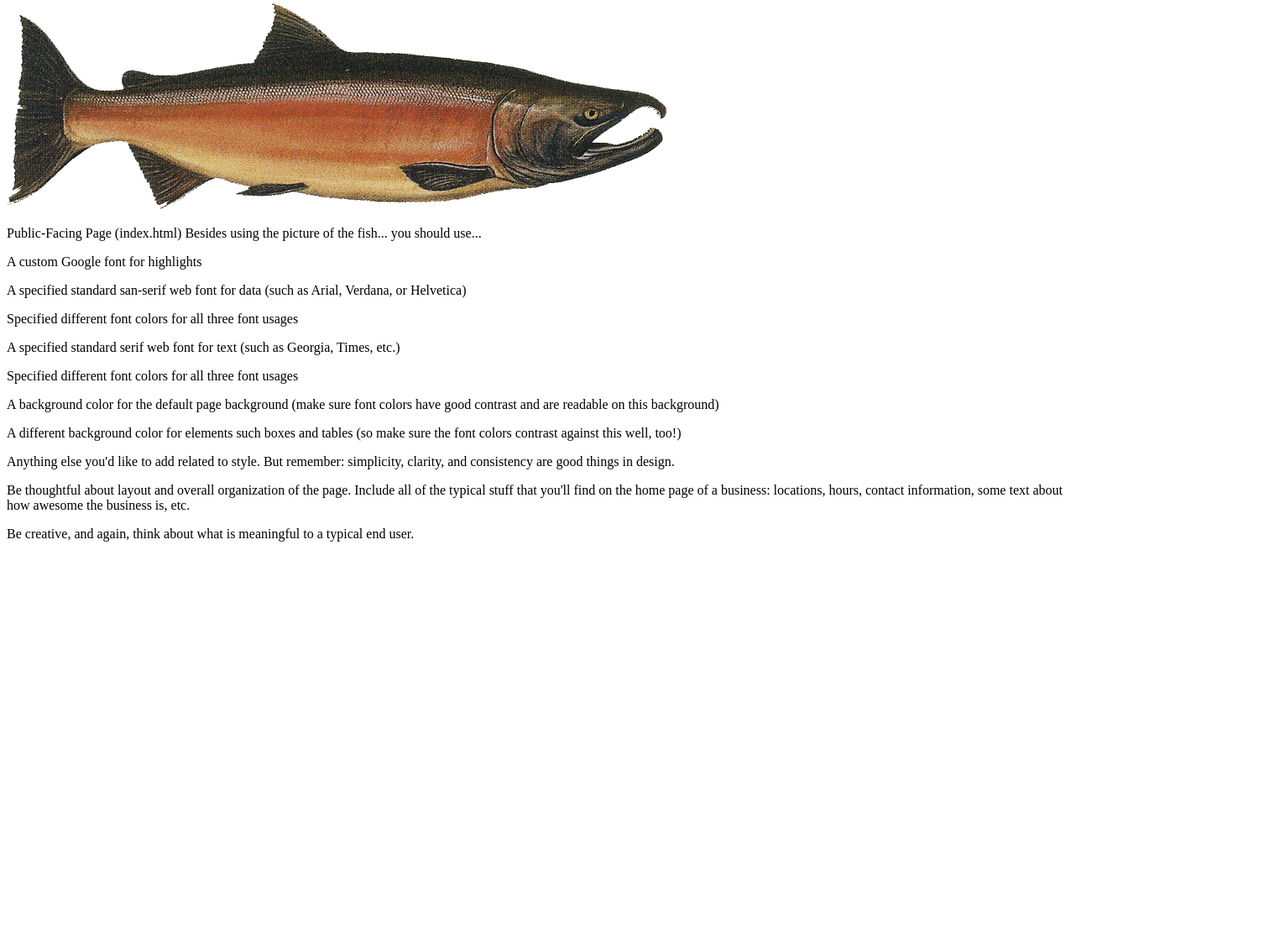
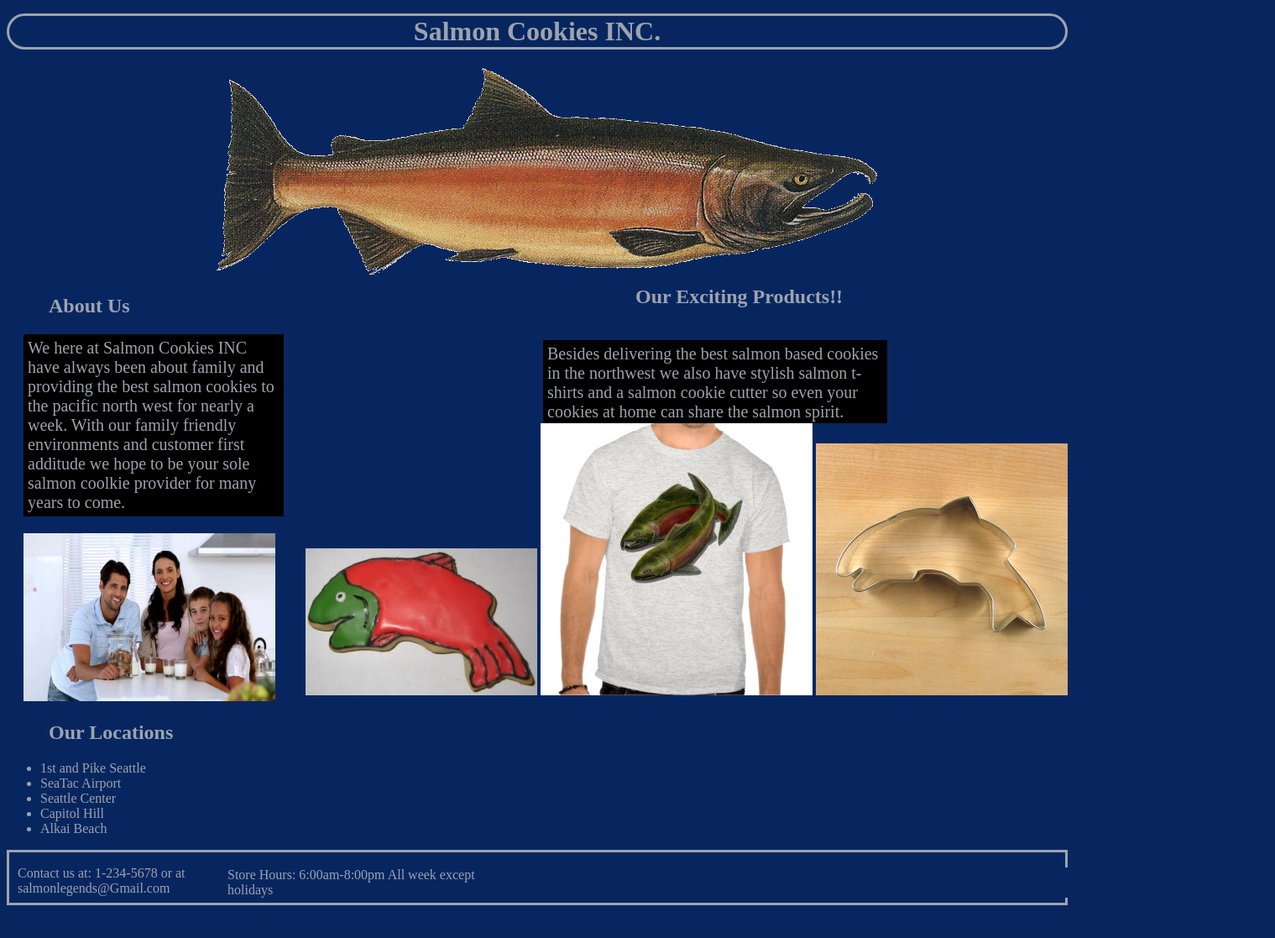
Before and after one commit to desertduane/Cookie-Stand, a plain HTML site: page index.html in a window 1280 px wide. Shown: the part 5-1122 px from the top of the page at 84% size, 1519 px wide, since content can reach past the window. Before the commit the page ends 800 px from the top, so only its background shows below. Drawn offline with Linux system fonts and the light colour scheme.

Commit message:
start CSS

```diff
--- a/index.html
+++ b/index.html
@@ -2,15 +2,48 @@
 <html>
   <head>
     <meta charset="utf-8">
-    <title>Cookie Stand</title>
+    <title>Salmon Cookies INC.</title>
     <link rel="stylesheet" href="style.css">
   </head>
   <body>
+    <h1>Salmon Cookies INC.</h1>
 
-    <img src="images/salmon.png" alt="salmon">
-    <p>Public-Facing Page (index.html)
+    <img id="salmon" src="images/salmon.png" alt="salmon">
+    <h2>About Us</h2>
 
-Besides using the picture of the fish... you should use...
+    <p id="aboutUs">We here at Salmon Cookies INC have always been about family and providing the best salmon cookies to the pacific north west for nearly a week. With our family friendly environments and customer first additude we hope to be your sole salmon coolkie provider for many years to come.</p> <img id="family" src="images/family.jpg" alt="family">
+
+    <h2 id="products">Our Exciting Products!!</h2>
+    <p id="productP"> Besides delivering the best salmon based cookies in the northwest we also have stylish salmon t-shirts and a salmon cookie cutter so even your cookies at home can share the salmon spirit.</p>
+
+    <div id="images">
+    <img src="images/frosted-cookie.jpg" alt="frosted cookie">
+
+    <img src="images/shirt.jpg" alt="salmon shirt">
+
+    <img src="images/cutter.jpeg" alt="cookie cutter">
+  </div>
+
+  <h2>Our Locations</h2>
+  <ul>
+    <li>1st and Pike Seattle</li>
+    <li>SeaTac Airport</li>
+    <li>Seattle Center</li>
+    <li>Capitol Hill</li>
+    <li>Alkai Beach</li>
+  </ul>
+
+  <footer>
+    <div id="footer">
+    <p>Contact us at: 1-234-5678 or at salmonlegends@Gmail.com</p>
+    <p id="storeHours"> Store Hours: 6:00am-8:00pm All week except holidays</p>
+  </div>
+  </footer>
+
+  </body>
+</html>
+
+<!-- Besides using the picture of the fish... you should use...
 
 <p>A custom Google font for highlights</P>
 <p>A specified standard san-serif web font for data (such as Arial, Verdana, or Helvetica)</P>
@@ -22,9 +55,4 @@ Besides using the picture of the fish... you should use...
 <p>Anything else you'd like to add related to style. But remember: simplicity, clarity, and consistency are good things in design.</P>
 <p>Be thoughtful about layout and overall organization of the page.
 Include all of the typical stuff that you'll find on the home page of a business: locations, hours, contact information, some text about how awesome the business is, etc.</P>
- <p>Be creative, and again, think about what is meaningful to a typical end user.</p>
-
-
-
-  </body>
-</html>
+ <p>Be creative, and again, think about what is meaningful to a typical end user.</p> -->
--- a/style.css
+++ b/style.css
@@ -1,14 +1,86 @@
-/** {
-  font-family: 'Baloo', cursive;*/
+* {
+	/*border-style: solid;*/
+	background-color: #072660;
+	color: #9da3ad;
 }
+
+h1 {
+	border-style: solid;
+	border-radius: 50px;
+	text-align: center;
+}
+h2 {
+	margin-left: 50px;
+	width: 650px;
+}
+
+
+#salmon {
+	position: relative;
+	left: 250px;
+}
+
+#aboutUs{
+	padding: 5px;
+	font-size: 20px;
+	margin-left: 20px;
+	width: 300px;
+	background-color: black;
+}
+
+#family {
+	margin-left: 20px;
+	width: 300px;
+	height: 200px;
+
+}
+#products {
+	float: right;
+	position: relative;
+	bottom: 315px;
+	right: 115px;
+	width: 400px;
+}
+#productP{
+	padding: 5px;
+	position: relative;
+	bottom: 250px;
+	left: 235px;
+	width: 400px;
+	background-color: black;
+	float: right;
+	font-size: 20px;
+}
+#images {
+	position: relative;
+	bottom: 335px;
+	float: right;
+}
+#storeHours {
+	position: relative;
+	left: 250px;
+	bottom: 50px;
+
+}
+#footer{
+	padding-left: 10px;
+	padding-bottom: 10px;
+	border-style: solid;
+	height:50px
+
+}
+
+
 table {
 	border: 10px solid black;
 }
+
 td {
 	padding: 10px;
 	border-radius: 15px;
   border: 1px solid black;
 }
+
 th {
 	background-color: navy;
 	color: white;
```
Also changed, not shown: images/chinook.jpg (added), images/cutter.jpeg (added), images/family.jpg (added), images/frosted-cookie.jpg (added), images/shirt.jpg (added).
